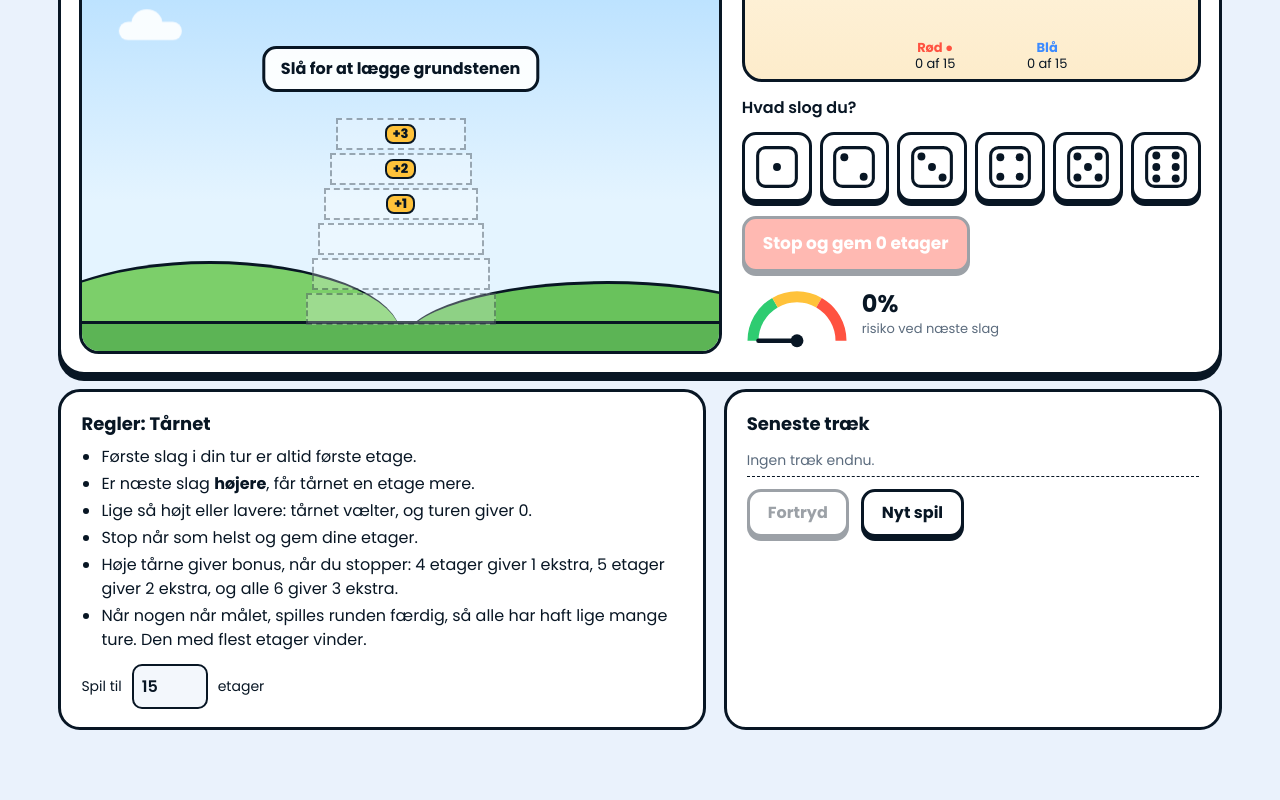
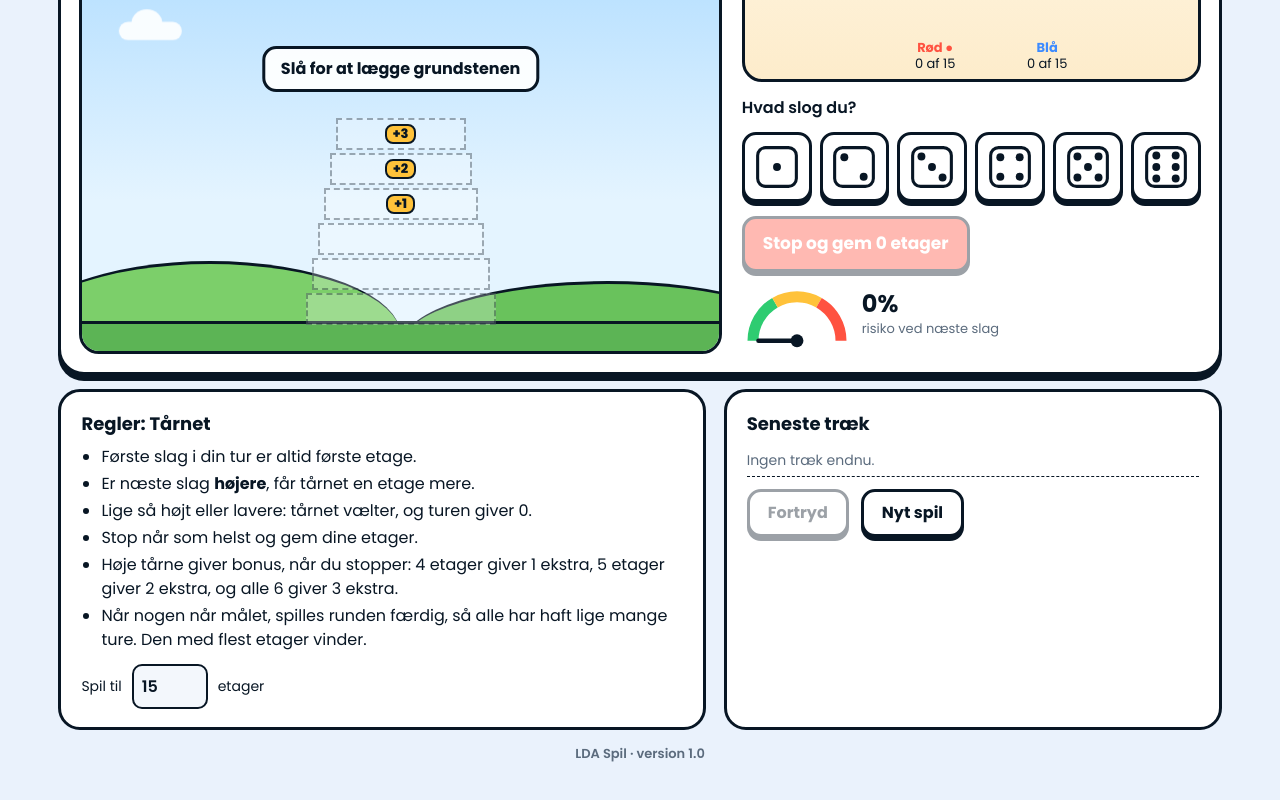
Before and after one commit to JohnX2D/plspil, a plain HTML site: page index.html in a window 1280 px wide. Shown: the part 460-1260 px from the top of the page. Before the commit the page ends 1230 px from the top, so only its background shows below. Drawn offline with Linux system fonts and the light colour scheme.

Commit message:
Vis versionsnummer (1.0) nederst på siden
Co-Authored-By: Claude Opus 5.5 <noreply@anthropic.com>

```diff
--- a/index.html
+++ b/index.html
@@ -272,6 +272,7 @@ main{max-width:1100px;margin:0 auto;padding:22px max(4vw,16px) 48px;display:grid
 .log li{border-bottom:1px dashed var(--line);padding:5px 0}
 .set{display:flex;gap:10px;align-items:center;flex-wrap:wrap;margin-top:12px;font-size:14px}
 .set input{width:76px;font:600 16px Poppins,sans-serif;padding:8px;border:2px solid var(--line);border-radius:10px;background:var(--tint);color:var(--ink)}
+.ver{grid-column:1/-1;text-align:center;font-size:13px;font-weight:600;color:var(--soft)}
 .win{position:fixed;inset:0;background:rgba(8,22,36,.75);display:none;place-items:center;padding:20px;z-index:20}
 .win.show{display:grid}
 .win canvas{position:absolute;inset:0;width:100%;height:100%;pointer-events:none}
@@ -328,6 +329,7 @@ main{max-width:1100px;margin:0 auto;padding:22px max(4vw,16px) 48px;display:grid
       <div class="acts" style="margin-top:12px"><button class="btn" id="undo">Fortryd</button><button class="btn" id="reset">Nyt spil</button></div>
     </div>
   </section>
+  <footer class="ver">LDA Spil · version 1.0</footer>
 </main>
 <div class="win" id="win"><canvas id="conf"></canvas><div class="wbox"><div id="wtxt"></div><div class="acts" style="margin-top:16px;justify-content:center"><button class="btn" id="wundo">Fortryd</button><button class="btn main" id="again">Spil igen</button></div></div></div>
 <script>
```
